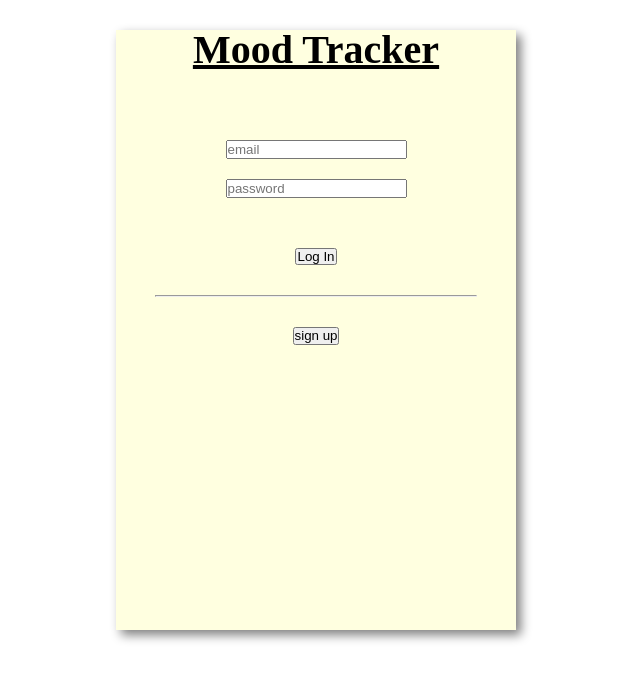
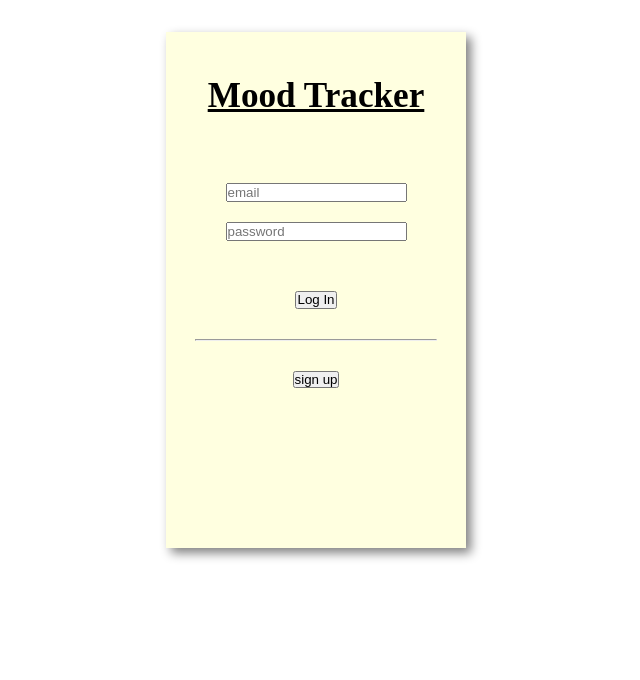
Before and after one commit to AwrenNuit/mood-tracker, a React (Create React App) app: page /login in a window 1280 px wide. Shown: the top 680 px of the page, without its empty margins (324-964 px from the left). Built offline with nearby package versions, Linux system fonts and the light colour scheme; no server answers; a web font is replaced by a local one.

Commit message:
small-screen layout modifications

```diff
--- a/src/components/Login/Login.css
+++ b/src/components/Login/Login.css
@@ -3,12 +3,13 @@
 }
 
 .login-register-heading {
+  font-size: 2.2rem;
   margin-bottom: 70px;
 }
 
 .login-register-hr {
+  color: #d3d3d3;
   width: 80%;
-  color: lightgrey;
 }
 
 .login-register-mailing-list {
@@ -16,8 +17,10 @@
 }
 
 .login-register-main-container {
-  max-width: 400px;
-  height: 600px;
-  background-color: lightyellow;
+  background-color: #ffffe0;
   box-shadow: 5px 5px 10px grey;
+  height: 500px;
+  max-width: 300px;
+  padding-top: 1rem;
+  margin-top: 2rem;
 }
```
